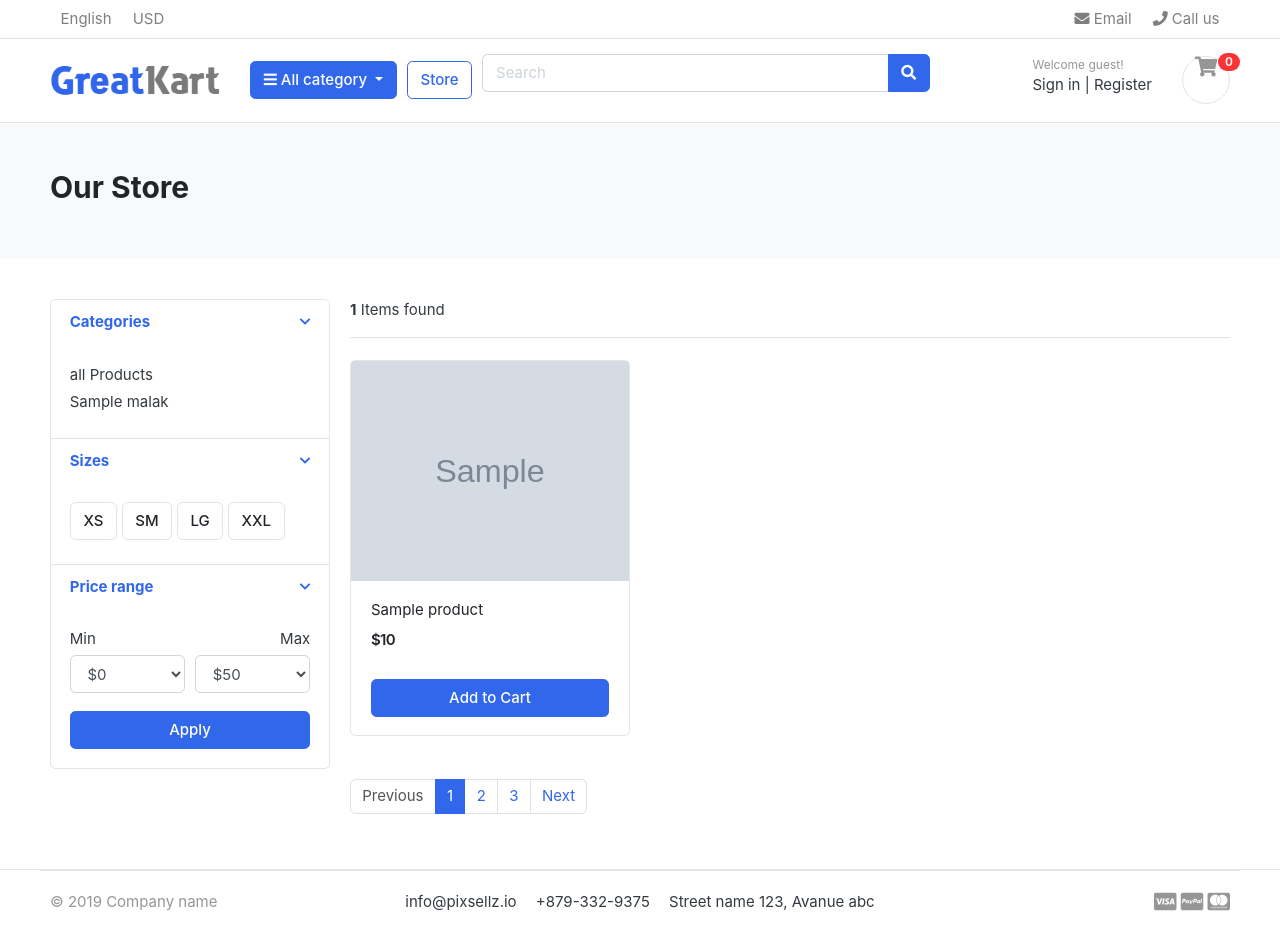
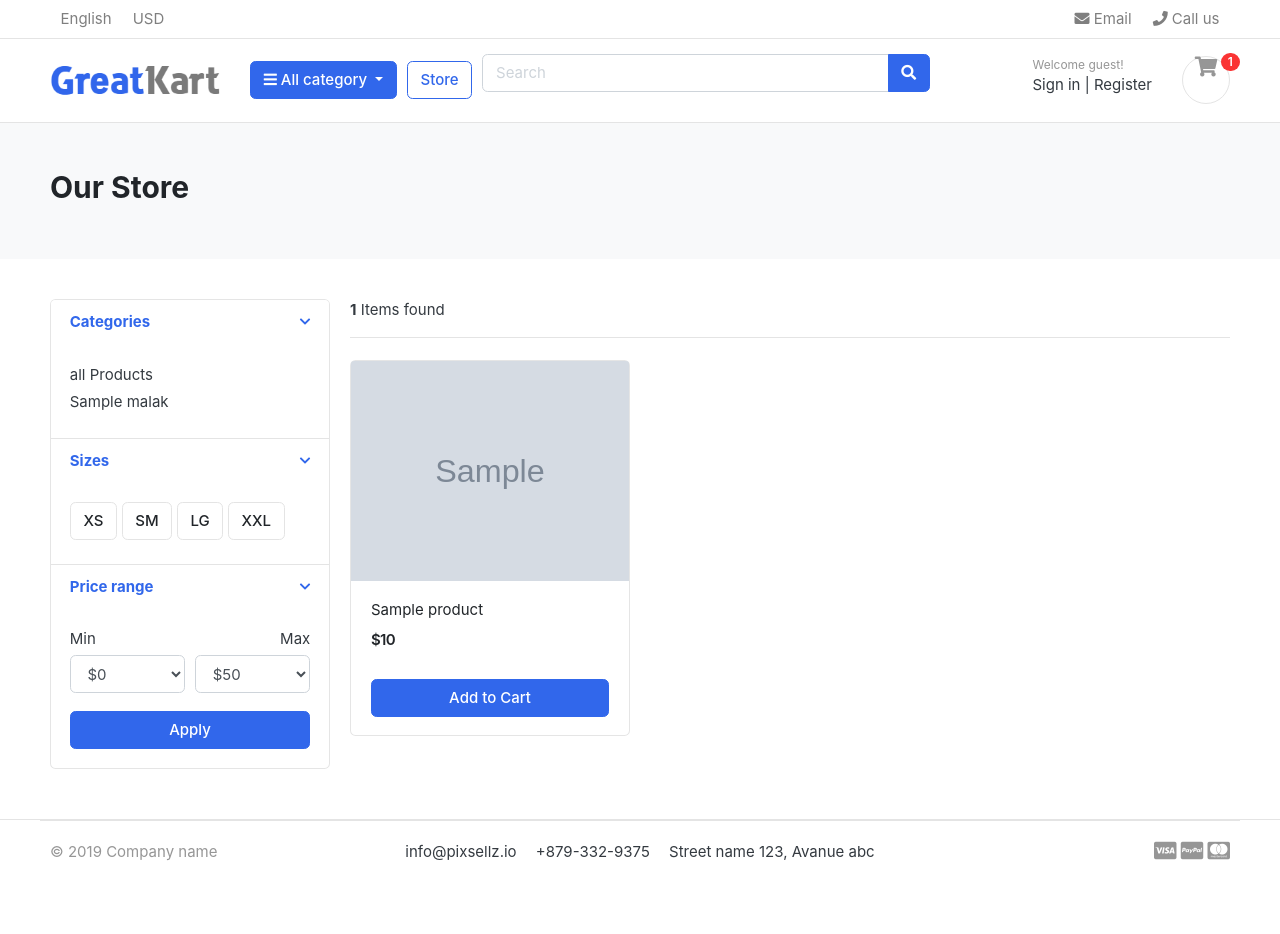
Before and after one commit to mohamed-mashaly1403/greatCart-django-python, a Django app: template Cart/templates/store/store.html in a window 1280 px wide. After the commit the page ends 861 px from the top, so only its background shows below. Run offline with Django 3.2, Linux system fonts and the light colour scheme; the template is opened without the code that fills it: most values are stand-ins (such as "Sample title", 1, 10 or a date in 2020); grey boxes marked "Sample" are stand-in pictures; some libraries are stand-ins or nearby versions; some web fonts are replaced.

Commit message:
22-11-2021

```diff
--- a/Cart/Cart/settings.py
+++ b/Cart/Cart/settings.py
@@ -67,7 +67,8 @@ TEMPLATES = [
                 'django.template.context_processors.request',
                 'django.contrib.auth.context_processors.auth',
                 'django.contrib.messages.context_processors.messages',
-                'cat.context.links'
+                'cat.context.links',
+                'busket.context_process.counter',
             ],
         },
     },
--- a/Cart/busket/views.py
+++ b/Cart/busket/views.py
@@ -67,7 +67,7 @@ def busket(request,total=0,quantity=0,cart_items=None):
         for cart_item in cart_items:
             quantity += cart_item.quantity
             total += int(cart_item.product_busket_item.product_price) * int(cart_item.quantity)
-        tax = (0.2 * total)
+        tax = (0.02 * total)
         Gtotal = total + tax
     except ObjectDoesNotExist:
         pass
--- a/Cart/store/models.py
+++ b/Cart/store/models.py
@@ -14,6 +14,8 @@ class product(models.Model):
     product_created_date = models.DateTimeField(auto_now_add=True)
     product_modified_date = models.DateTimeField(auto_now=True)
     product_cat = models.ForeignKey(cat, on_delete=models.CASCADE)
+    # class meta:
+    #     ordering =[id]
     def get_url(self):
         return reverse('product_details',args=[self.product_cat.cat_slug,self.product_slug])
 
--- a/Cart/templates/includes/nav.html
+++ b/Cart/templates/includes/nav.html
@@ -69,9 +69,9 @@
 							<a href="./register.html"> Register</a>
 						</div>
 					</div>
-					<a href="./cart.html" class="widget-header pl-3 ml-3">
+					<a href="{% url 'busket'%}" class="widget-header pl-3 ml-3">
 						<div class="icon icon-sm rounded-circle border"><i class="fa fa-shopping-cart"></i></div>
-						<span class="badge badge-pill badge-danger notify">0</span>
+						<span class="badge badge-pill badge-danger notify">{{cart_count}}</span>
 					</a>
 				</div> <!-- widgets-wrap.// -->
 			</div> <!-- col.// -->
--- a/Cart/templates/store/product_details.html
+++ b/Cart/templates/store/product_details.html
@@ -70,7 +70,11 @@
 	{% if  stock <= 0 %}
 		<h5>out of stock</h5>
 	{% else %}
+	{% if  inCart %}
+	<a href="{% url 'busket'%}" class="btn  btn-success"> <span class="text">added to cart</span> <i class=" fas fa-eye"></i>  </a>
+	{% else %}
 		<a href="{% url 'addCart' single.id%}" class="btn  btn-primary"> <span class="text">add to cart</span> <i class="fas fa-shopping-cart"></i>  </a>
+	{% endif %}
 	{% endif %}
 </article> <!-- product-info-aside .// -->
 		</main> <!-- col.// -->
--- a/Cart/templates/store/store.html
+++ b/Cart/templates/store/store.html
@@ -136,9 +136,11 @@
 						<span class="price">${{product.product_price}}</span>
 					</div> <!-- price-wrap.// -->
 				</div>
-
-
-				<a href="#" class="btn btn-block btn-primary">Add to Cart </a>
+{% if  product.product_stock <= 0 %}
+<h5>out of stock</h5>
+				{% else %}
+				<a href="{% url 'addCart' product.id  %}" class="btn btn-block btn-primary">Add to Cart </a>
+				{% endif %}
 
 			</figcaption>
 		</figure>
@@ -149,13 +151,27 @@
 
 
 <nav class="mt-4" aria-label="Page navigation sample">
-  <ul class="pagination">
-    <li class="page-item disabled"><a class="page-link" href="#">Previous</a></li>
-    <li class="page-item active"><a class="page-link" href="#">1</a></li>
-    <li class="page-item"><a class="page-link" href="#">2</a></li>
-    <li class="page-item"><a class="page-link" href="#">3</a></li>
-    <li class="page-item"><a class="page-link" href="#">Next</a></li>
-  </ul>
+	{% if products.has_other_pages %}
+	  <ul class="pagination">
+		  {% if products.has_previous %}
+		  <li class="page-item "><a class="page-link" href="?page=1">&laquo; first</a></li>
+
+		<li class="page-item "><a class="page-link" href="?page={{ products.previous_page_number }}">Previous</a></li>
+		  {% endif %}
+<!--		  <li class=" page-item"> Page {{ products.number }} of {{ products.num_pages }} </li>-->
+		  {% for i in x %}
+		  	{%if i == products.number  %}
+				<li class="page-item active"><a class="page-link" href="#">{{i}}</a></li>
+		  	{% else %}
+				<li class="page-item"><a class="page-link" href="?page={{i}}">{{i}}</a></li>
+		  	{% endif %}
+		  {% endfor %}
+		  {% if products.has_next %}
+				<li class="page-item"><a class="page-link" href="?page={{products.next_page_number}}">Next</a></li>
+		  <li class="page-item"><a class="page-link " href="?page={{ products.paginator.num_pages }}">last &raquo;</a></li>
+ 		 {% endif %}
+	  </ul>
+	{% endif %}
 </nav>
 
 	</main> <!-- col.// -->
```
Also changed, not shown: Cart/busket/context_process.py (added, +15 -0 lines), Cart/store/views.py (+17 -3 lines), Cart/templates/store/busket.html (+10 -4 lines).
